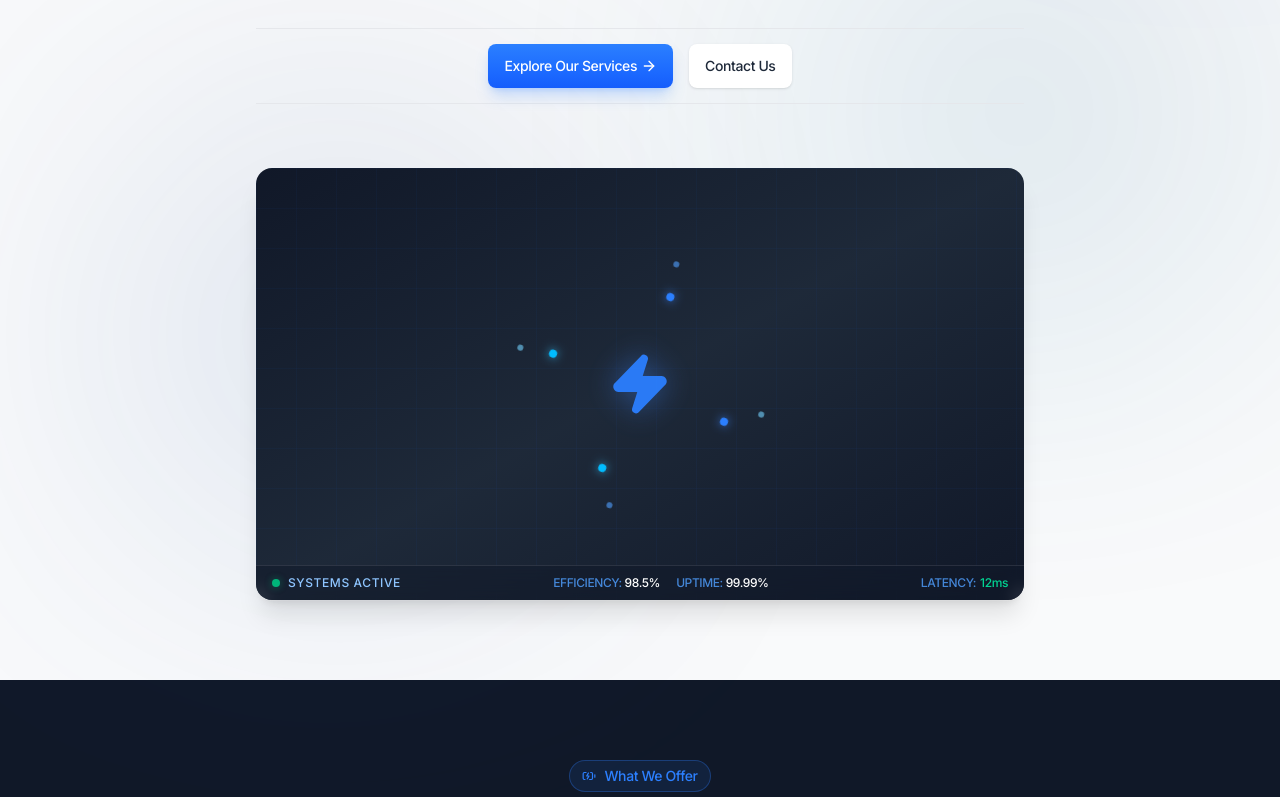
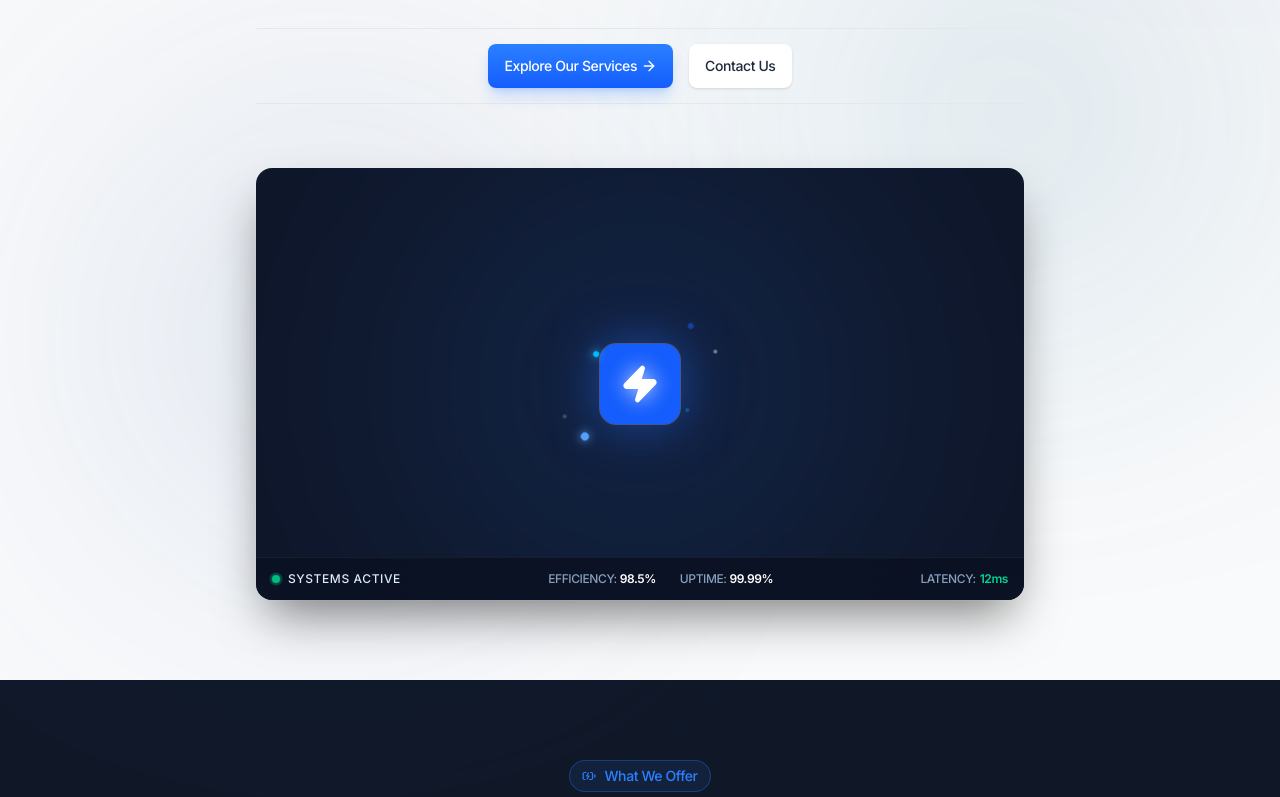
Before and after one commit to OYAPStudio/PowerLand, a Next.js app: page /en in a window 1280 px wide. Shown: the part 469-1266 px from the top of the page. Built offline with nearby package versions, Linux system fonts and the light colour scheme.

Commit message:
style: redesign hero visual to dark glassmorphism dashboard style

```diff
--- a/components/hero-home.tsx
+++ b/components/hero-home.tsx
@@ -84,60 +84,63 @@ export default function HeroHome() {
             data-aos="zoom-y-out"
             data-aos-delay={600}
           >
-            <div className="relative aspect-video overflow-hidden rounded-2xl bg-gradient-to-br from-gray-900 via-gray-800 to-gray-900 px-5 py-5 shadow-xl ring-1 ring-white/10">
-              {/* Grid pattern */}
-              <div className="absolute inset-0 opacity-20">
-                <svg className="h-full w-full" xmlns="http://www.w3.org/2000/svg">
-                  <defs>
-                    <pattern id="grid" width="40" height="40" patternUnits="userSpaceOnUse">
-                      <path d="M 40 0 L 0 0 0 40" fill="none" stroke="rgb(37,99,235)" strokeWidth="0.5" />
-                    </pattern>
-                  </defs>
-                  <rect width="100%" height="100%" fill="url(#grid)" />
-                </svg>
-              </div>
+            {/* Dark glassmorphism card */}
+            <div className="relative aspect-video overflow-hidden rounded-2xl bg-[#0F172A] px-5 py-5 shadow-[0_25px_50px_-12px_rgba(0,0,0,0.5)] ring-1 ring-white/5">
+              {/* Grid pattern - subtle blue lines */}
+              <div className="absolute inset-0 bg-[linear-gradient(rgba(30,58,138,0.1)_1px,transparent_1px),linear-gradient(90deg,rgba(30,58,138,0.1)_1px,transparent_1px)] bg-[size:40px_40px] opacity-30"></div>
 
-              {/* Animated electrical lines */}
+              {/* Radial gradient glow */}
+              <div className="absolute left-1/2 top-1/2 h-[500px] w-[500px] -translate-x-1/2 -translate-y-1/2 rounded-full bg-blue-500/10 blur-[100px]"></div>
+
+              {/* Animated electrical center */}
               <div className="absolute inset-0 flex items-center justify-center">
-                <div className="relative h-32 w-full max-w-md">
-                  {/* Central bolt */}
+                <div className="relative h-40 w-40">
+                  {/* Central glowing bolt */}
                   <div className="absolute left-1/2 top-1/2 -translate-x-1/2 -translate-y-1/2">
-                    <div className="animate-pulse">
-                      <Zap className="h-16 w-16 text-blue-500 drop-shadow-[0_0_15px_rgba(59,130,246,0.5)]" fill="currentColor" />
+                    <div className="flex h-20 w-20 items-center justify-center rounded-2xl bg-blue-600 shadow-[0_0_50px_rgba(37,99,235,0.6)] ring-1 ring-white/20 backdrop-blur-sm">
+                      <Zap className="h-10 w-10 text-white drop-shadow-[0_0_10px_rgba(255,255,255,0.8)]" fill="currentColor" />
                     </div>
                   </div>
 
-                  {/* Orbiting dots */}
-                  <div className="absolute left-1/2 top-1/2 h-48 w-48 -translate-x-1/2 -translate-y-1/2 animate-[spin_20s_linear_infinite]">
-                    <div className="absolute left-0 top-1/2 h-2 w-2 rounded-full bg-blue-500 shadow-[0_0_10px_rgba(59,130,246,0.8)]" />
-                    <div className="absolute right-0 top-1/2 h-2 w-2 rounded-full bg-sky-400 shadow-[0_0_10px_rgba(56,189,248,0.8)]" />
-                    <div className="absolute left-1/2 top-0 h-2 w-2 rounded-full bg-blue-500 shadow-[0_0_10px_rgba(59,130,246,0.8)]" />
-                    <div className="absolute bottom-0 left-1/2 h-2 w-2 rounded-full bg-sky-400 shadow-[0_0_10px_rgba(56,189,248,0.8)]" />
+                  {/* Orbiting particles */}
+                  {/* Orbit 1 */}
+                  <div className="absolute left-1/2 top-1/2 h-40 w-40 -translate-x-1/2 -translate-y-1/2 animate-[spin_10s_linear_infinite]">
+                    <div className="absolute left-1/2 top-0 h-2 w-2 rounded-full bg-blue-400 shadow-[0_0_10px_rgba(96,165,250,1)]" />
+                    <div className="absolute bottom-0 left-1/2 h-1.5 w-1.5 rounded-full bg-blue-600/50" />
                   </div>
 
-                  {/* Outer ring */}
-                  <div className="absolute left-1/2 top-1/2 h-64 w-64 -translate-x-1/2 -translate-y-1/2 animate-[spin_30s_linear_infinite_reverse]">
-                    <div className="absolute left-0 top-1/2 h-1.5 w-1.5 rounded-full bg-blue-400/60" />
-                    <div className="absolute right-0 top-1/2 h-1.5 w-1.5 rounded-full bg-blue-400/60" />
-                    <div className="absolute left-1/2 top-0 h-1.5 w-1.5 rounded-full bg-sky-300/60" />
-                    <div className="absolute bottom-0 left-1/2 h-1.5 w-1.5 rounded-full bg-sky-300/60" />
+                  {/* Orbit 2 (reverse) */}
+                  <div className="absolute left-1/2 top-1/2 h-28 w-28 -translate-x-1/2 -translate-y-1/2 animate-[spin_15s_linear_infinite_reverse]">
+                    <div className="absolute right-0 top-1/2 h-1.5 w-1.5 rounded-full bg-sky-400 shadow-[0_0_8px_rgba(56,189,248,1)]" />
+                    <div className="absolute left-0 top-1/2 h-1 w-1 rounded-full bg-sky-600/50" />
+                  </div>
+
+                  {/* Orbit 3 */}
+                  <div className="absolute left-1/2 top-1/2 h-60 w-60 -translate-x-1/2 -translate-y-1/2 animate-[spin_20s_linear_infinite]">
+                     <div className="absolute left-1/4 top-1/4 h-1 w-1 rounded-full bg-white/40" />
+                     <div className="absolute right-1/4 bottom-1/4 h-1 w-1 rounded-full bg-white/20" />
                   </div>
                 </div>
               </div>
 
-              {/* Status bar */}
-              <div className="absolute bottom-0 left-0 right-0 flex items-center justify-between border-t border-white/10 bg-gray-900/50 px-4 py-2 text-[10px] font-medium text-blue-300 backdrop-blur-sm sm:text-xs">
-                <div className="flex items-center gap-2">
-                  <span className="h-2 w-2 rounded-full bg-emerald-500 shadow-[0_0_8px_rgba(16,185,129,0.5)] animate-pulse" />
+              {/* Status bar - Glass effect dashboard style */}
+              <div className="absolute bottom-0 left-0 right-0 flex items-center justify-between border-t border-white/5 bg-[#0B1121]/80 px-4 py-3 text-[10px] font-medium backdrop-blur-md sm:text-xs">
+                <div className="flex items-center gap-2 text-blue-100">
+                  <span className="relative flex h-2 w-2">
+                    <span className="absolute inline-flex h-full w-full animate-ping rounded-full bg-emerald-400 opacity-75"></span>
+                    <span className="relative inline-flex h-2 w-2 rounded-full bg-emerald-500"></span>
+                  </span>
                   <span className="tracking-wider">SYSTEMS ACTIVE</span>
                 </div>
-                <div className="flex gap-4">
-                  <span className="hidden sm:block text-blue-400/80">EFFICIENCY: <span className="text-white">98.5%</span></span>
-                  <span className="hidden sm:block text-blue-400/80">UPTIME: <span className="text-white">99.99%</span></span>
+
+                <div className="flex gap-6 text-blue-200/70">
+                  <span className="hidden sm:block">EFFICIENCY: <span className="text-white font-semibold">98.5%</span></span>
+                  <span className="hidden sm:block">UPTIME: <span className="text-white font-semibold">99.99%</span></span>
                 </div>
-                <div className="flex items-center gap-1">
-                  <span className="text-blue-400/80">LATENCY:</span>
-                  <span className="text-emerald-400">12ms</span>
+
+                <div className="flex items-center gap-1 text-blue-200/70">
+                  <span>LATENCY:</span>
+                  <span className="text-emerald-400 font-semibold">12ms</span>
                 </div>
               </div>
             </div>
```
